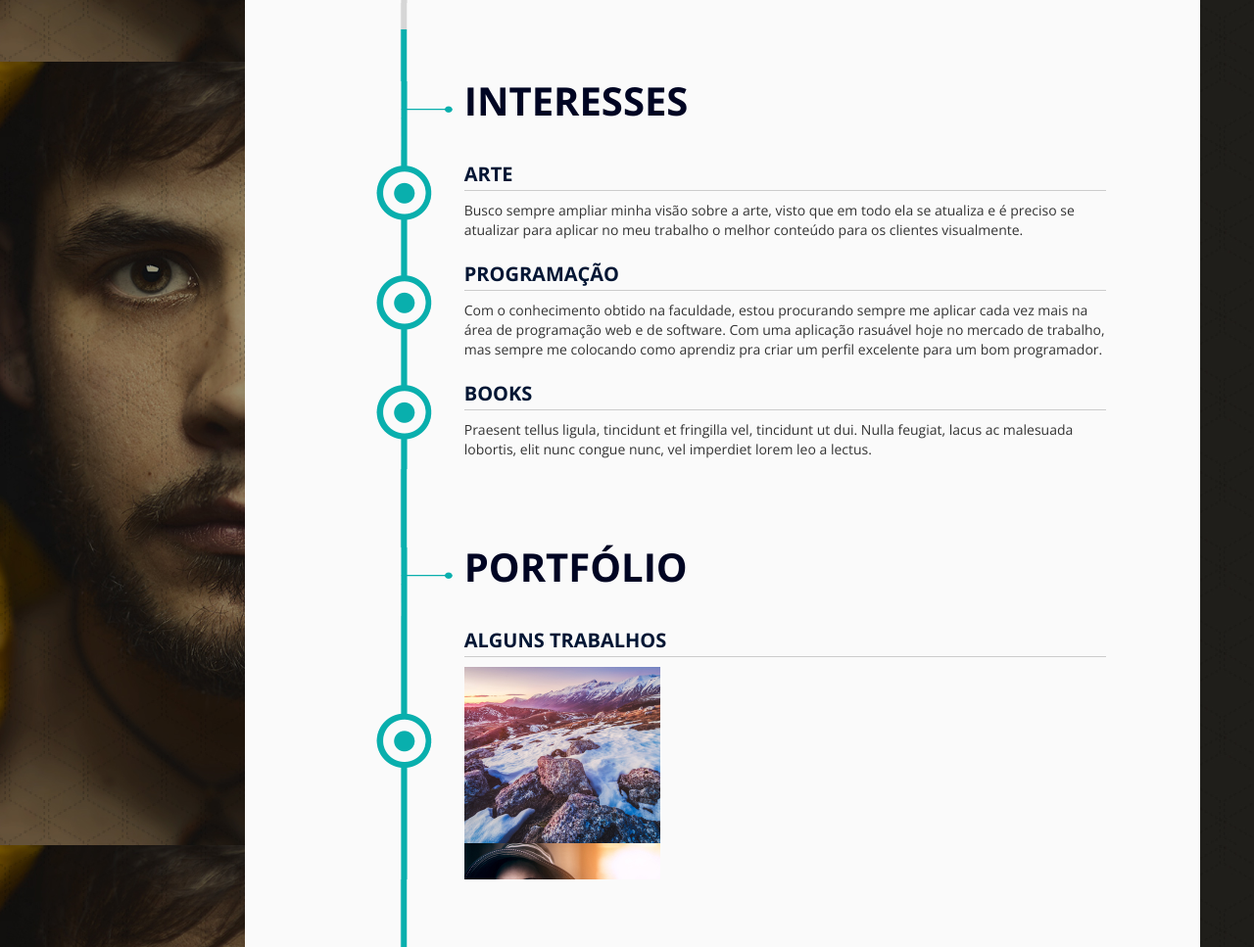
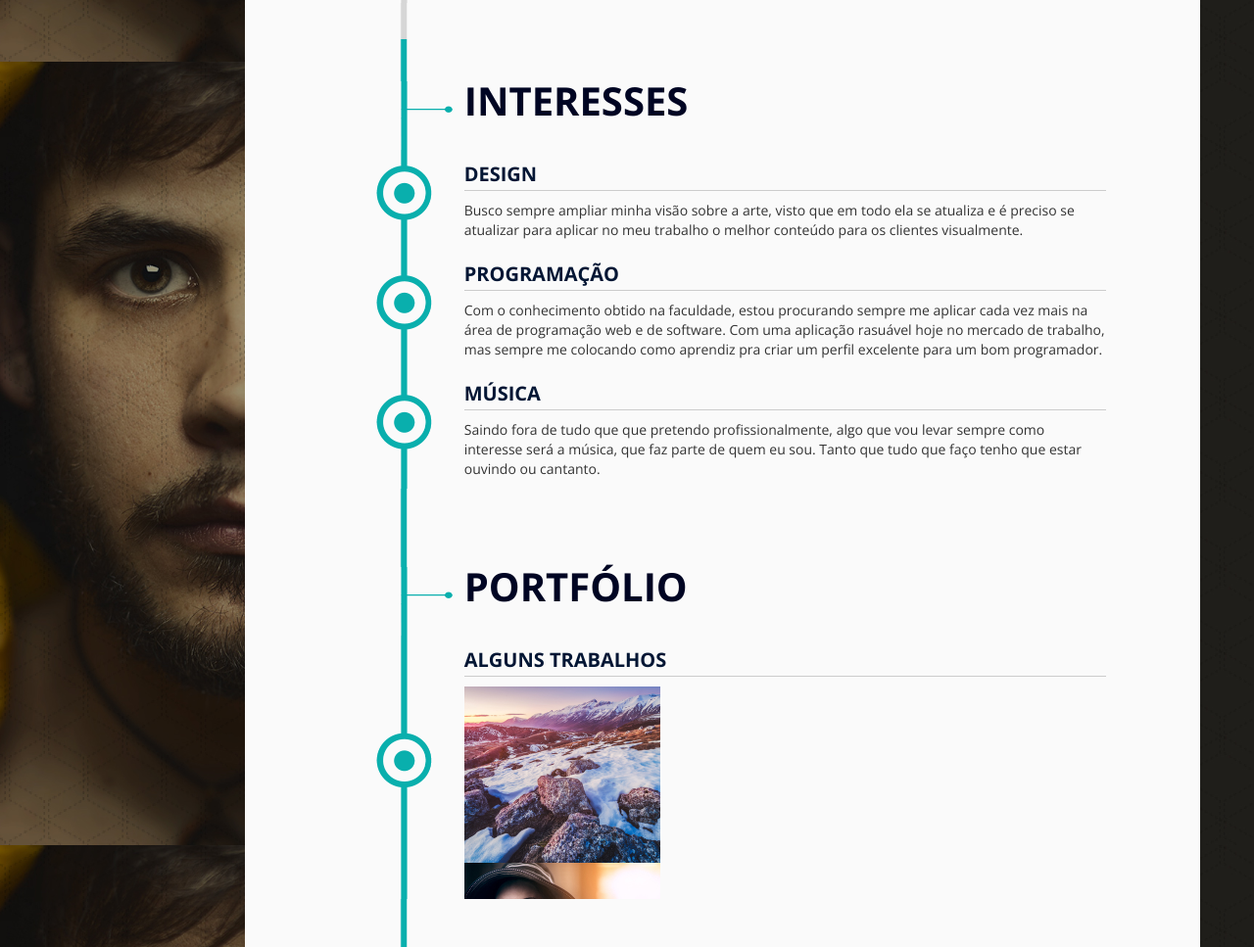
Before and after one commit to oliveiraws/c.gestantes, a plain HTML site: page index.html in a window 1280 px wide. Shown: the part 3137-4104 px from the top of the page at 98% size. Drawn offline with nearby package versions, Linux system fonts and the light colour scheme; files whose address does not match are found by name.

Commit message:
correção interesses index.html

```diff
--- a/index.html
+++ b/index.html
@@ -867,7 +867,7 @@
                                     <div class="col-md-8 content-wrap bg1">
                                         <div class="line-content">
                                             <!-- Subtitle -->
-                                            <h3 class="section-item-title-1">Arte</h3>
+                                            <h3 class="section-item-title-1">Design</h3>
                                             <!-- /Subtitle -->
                                             <!-- content -->
                                             <p>Busco sempre ampliar minha visão sobre a arte, visto que em todo ela se atualiza e é preciso se atualizar para aplicar no meu trabalho o melhor conteúdo para os clientes visualmente.</p>
@@ -916,10 +916,10 @@
                                     <div class="col-md-8 content-wrap bg1">
                                         <div class="line-content">
                                             <!-- Subtitle -->
-                                            <h3 class="section-item-title-1">Books</h3>
+                                            <h3 class="section-item-title-1">Música</h3>
                                             <!-- /Subtitle -->
                                             <!-- content -->
-                                            <p>Praesent tellus ligula, tincidunt et fringilla vel, tincidunt ut dui. Nulla feugiat, lacus ac malesuada lobortis, elit nunc congue nunc, vel imperdiet lorem leo a lectus.</p>
+                                            <p>Saindo fora de tudo que que pretendo profissionalmente, algo que vou levar sempre como interesse será a música, que faz parte de quem eu sou. Tanto que tudo que faço tenho que estar ouvindo ou cantanto.</p>
                                             <!-- /Content -->
                                         </div>
                                     </div>
```
